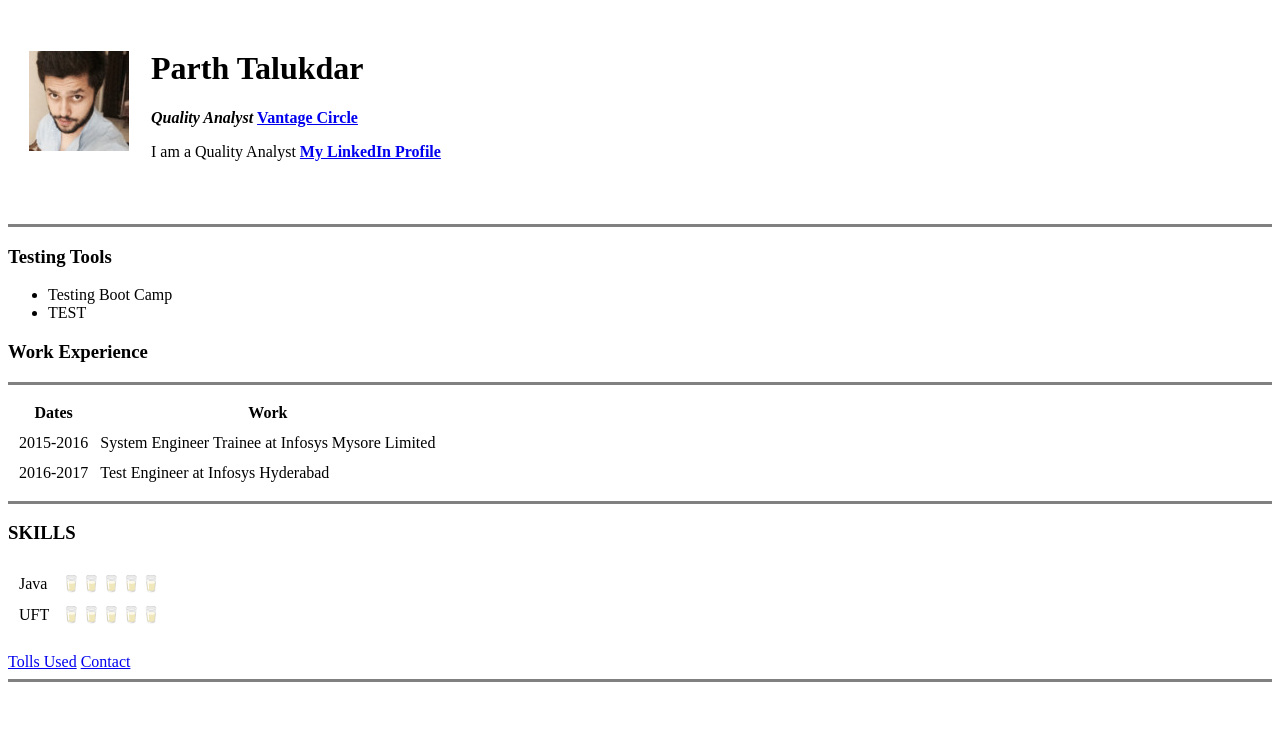
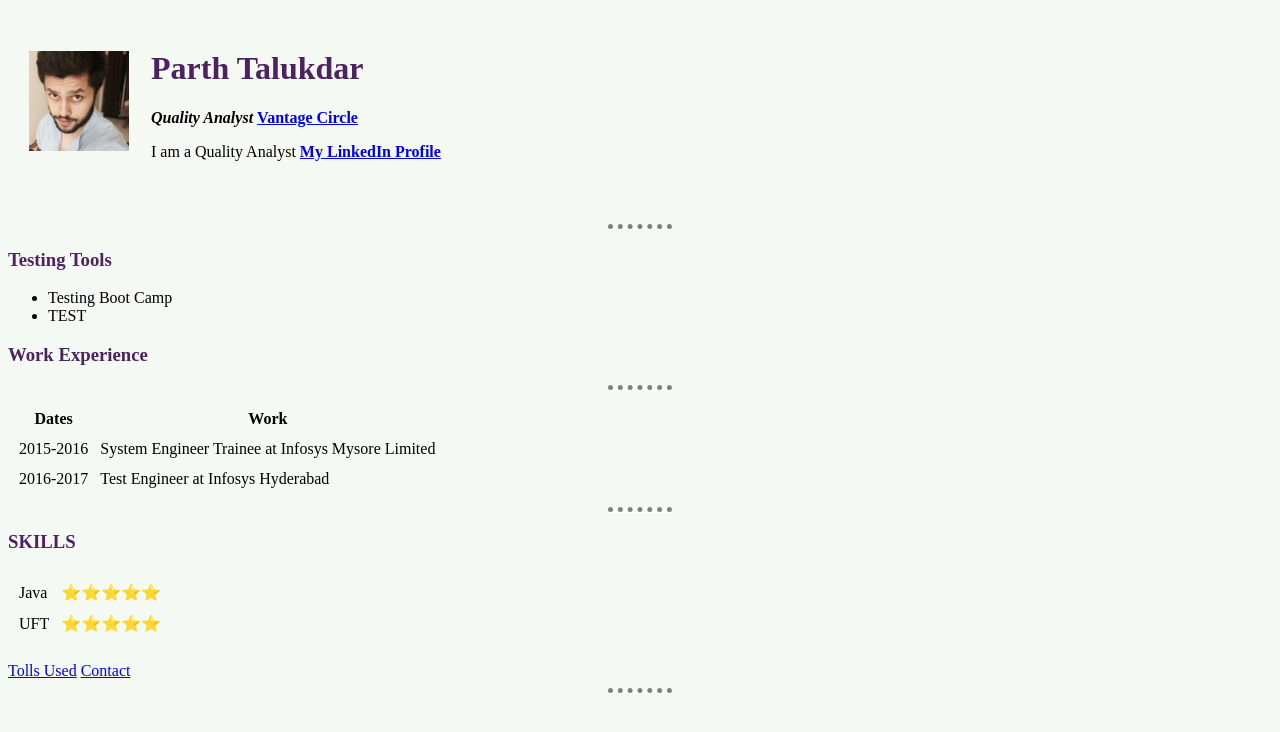
Before and after one commit to ParthVantage/CV, a plain HTML site: page index.html in a window 1280 px wide. Drawn offline with Linux system fonts and the light colour scheme; files that its build step writes are made by us from their sources.

Commit message:
Add files via upload

```diff
--- /dev/null
+++ b/Styles.css
@@ -0,0 +1,21 @@
+body{
+  background-color: #f4f9f4;
+}
+
+hr{
+  border-style: dotted none none;
+  background-color: white;
+  border-top: dotted;
+  border-color: grey;
+  border-width: 5px;
+  width:5%;
+}
+
+h1{
+
+  color: #4e2161;
+}
+
+h3{
+  color: #4e2161;
+}
--- a/index.html
+++ b/index.html
@@ -1,11 +1,10 @@
 <!DOCTYPE html>
 <html lang="en" dir="ltr">
-
 <head>
   <meta charset="utf-8">
   <title>Partha's Personal Site</title>
+  <link rel="stylesheet" href="css/styles.css">
 </head>
-
 <body>
   <table cellspacing="20">
     <tr>
@@ -23,10 +22,7 @@
     </tr>
 
   </table>
-
-
   <br>
-
   <hr size="3" noshade>
   <h3>Testing Tools</h3>
   <ul>
@@ -63,21 +59,19 @@
   <table cellspacing="10">
     <tr>
       <td>Java</td>
-      <td>🥛🥛🥛🥛🥛</td>
+      <td>⭐️⭐️⭐️⭐️⭐️</td>
     </tr>
     <tr>
       <td>UFT</td>
-      <td>🥛🥛🥛🥛🥛</td>
+      <td>⭐️⭐️⭐️⭐️⭐️</td>
     </tr>
   </table>
   </table>
-
   <br />
   <a href="ToolsUsed.html">Tolls Used</a>
   <a href="Contact Me.html">Contact</a>
   <hr size="3" noshade />
 </body>
-
 </html>
 
 
```
Also changed, not shown: Contact Me.html (+1 -0 lines), ToolsUsed.html (+1 -0 lines).
